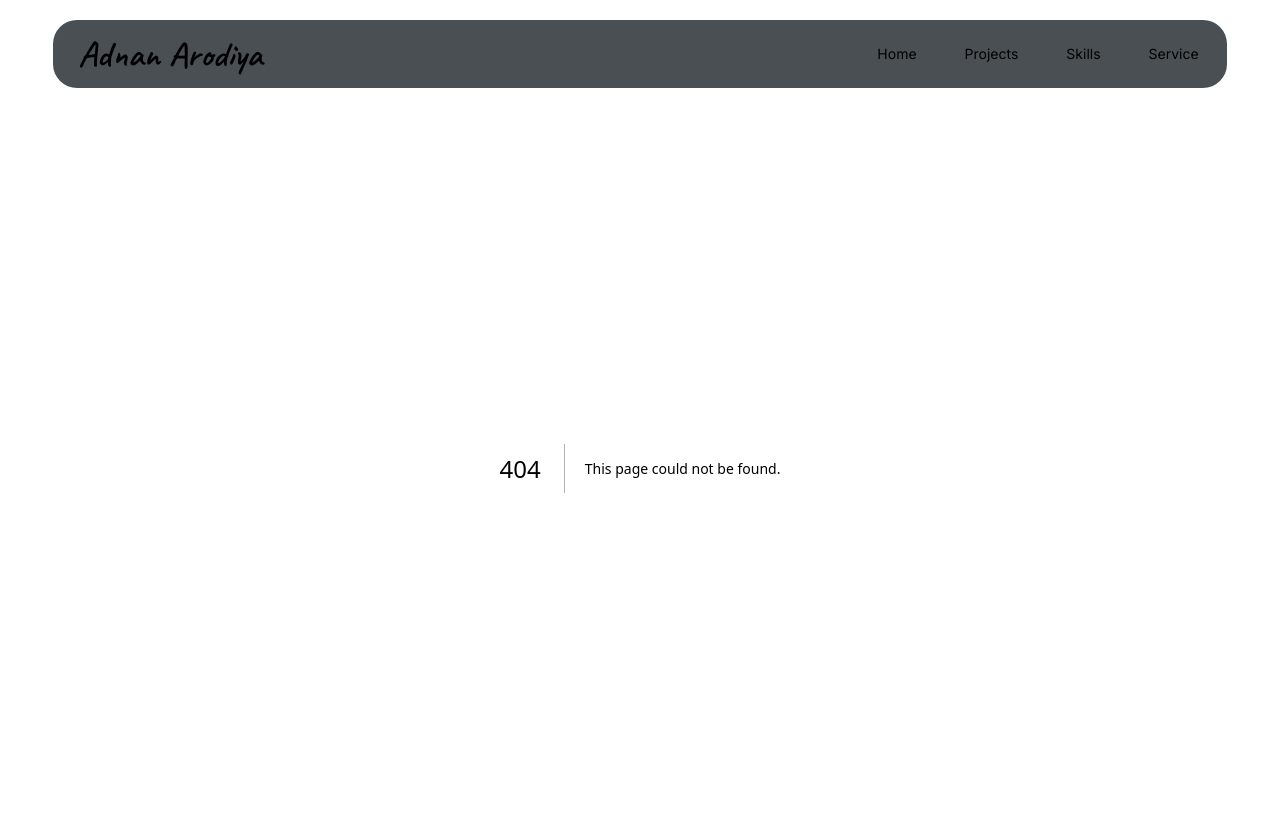
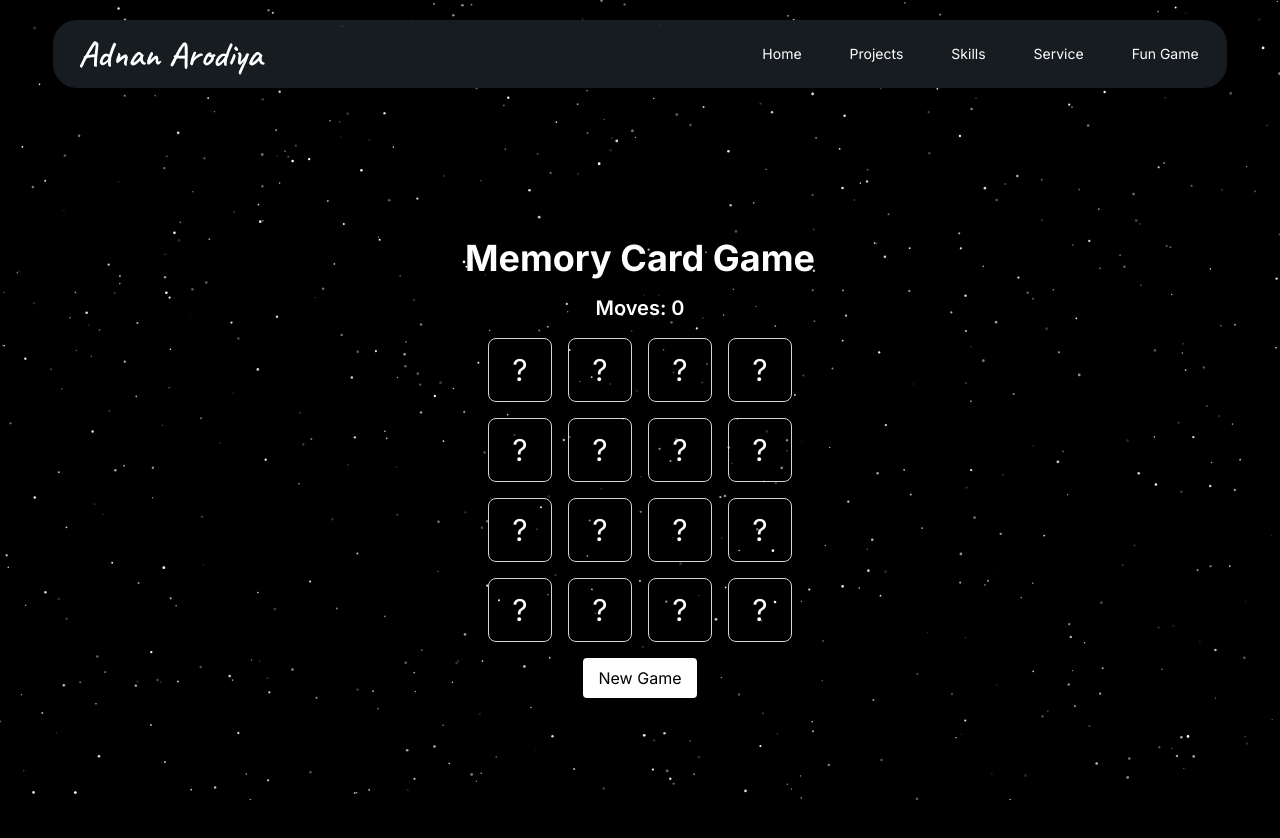
Before and after one commit to Adnanarodiya/Portfolio, a Next.js app: page /fun-game in a window 1280 px wide. Before the commit this address had no page. Shown: the top 838 px of the page. Built offline with nearby package versions, Linux system fonts and the light colour scheme.

Commit message:
ui changes and also add fungame

```diff
--- /dev/null
+++ b/src/app/components/memoryCard.tsx
@@ -0,0 +1,105 @@
+"use client"
+import React, { useState, useEffect } from 'react';
+
+interface Card {
+  id: number;
+  emoji: string;
+}
+
+const MemoryCard: React.FC = () => {
+  const [cards, setCards] = useState<Card[]>([]);
+  const [flipped, setFlipped] = useState<number[]>([]);
+  const [solved, setSolved] = useState<number[]>([]);
+  const [disabled, setDisabled] = useState<boolean>(false);
+  const [moves, setMoves] = useState<number>(0);
+  const [gameOver, setGameOver] = useState<boolean>(false);
+
+  const emojis: string[] = ['🐶', '🐱', '🐭', '🐹', '🐰', '🦊', '🐻', '🐼'];
+
+  useEffect(() => {
+    initializeGame();
+  }, []);
+
+  const initializeGame = (): void => {
+    const shuffledCards: Card[] = [...emojis, ...emojis]
+      .sort(() => Math.random() - 0.5)
+      .map((emoji, index) => ({ id: index, emoji }));
+    setCards(shuffledCards);
+    setFlipped([]);
+    setSolved([]);
+    setDisabled(false);
+    setMoves(0);
+    setGameOver(false);
+  };
+
+  const handleClick = (id: number): void => {
+    if (flipped.length === 0) {
+      setFlipped([id]);
+      setDisabled(false);
+    } else if (flipped.length === 1) {
+      setDisabled(true);
+      setFlipped([flipped[0], id]);
+      setMoves((prevMoves) => prevMoves + 1);
+
+      if (cards[flipped[0]].emoji === cards[id].emoji) {
+        setSolved((prevSolved) => [...prevSolved, flipped[0], id]);
+        setFlipped([]);
+        setDisabled(false);
+        if (solved.length + 2 === cards.length) setGameOver(true);
+      } else {
+        setTimeout(() => {
+          setFlipped([]);
+          setDisabled(false);
+        }, 1000);
+      }
+    }
+  };
+
+  const cardContent = (id: number, emoji: string, isFlipped: boolean): JSX.Element => {
+    return (
+      <div
+        className={`w-16 h-16 flex items-center justify-center text-3xl cursor-pointer rounded-lg transition-all duration-300 ${
+          isFlipped
+            ? 'bg-white text-black'
+            : 'bg-black text-white hover:bg-gray-800'
+        } border border-gray-300`}
+        onClick={() => !disabled && !isFlipped && handleClick(id)}
+      >
+        {isFlipped ? emoji : '?'}
+      </div>
+    );
+  };
+
+  return (
+    <div className="flex flex-col items-center justify-center min-h-screen  p-4 text-white">
+      <h1 className="text-4xl font-bold mb-4 ">Memory Card Game</h1>
+      <div className="mb-4">
+        <span className="text-xl font-semibold ">Moves: {moves}</span>
+      </div>
+      <div className="grid grid-cols-4 gap-4 mb-4">
+        {cards.map((card) => (
+          <div key={card.id}>
+            {cardContent(
+              card.id,
+              card.emoji,
+              flipped.includes(card.id) || solved.includes(card.id)
+            )}
+          </div>
+        ))}
+      </div>
+      {gameOver && (
+        <div className="text-2xl font-bold mb-4 ">
+          Congratulations! You won in {moves} moves!
+        </div>
+      )}
+      <button
+        className="px-4 py-2 bg-white text-black rounded hover:bg-gray-800 transition-colors duration-300"
+        onClick={initializeGame}
+      >
+        New Game
+      </button>
+    </div>
+  );
+};
+
+export default MemoryCard;
--- a/src/app/components/navbar.tsx
+++ b/src/app/components/navbar.tsx
@@ -37,6 +37,9 @@ export default function Navbar() {
             <li>
               <Link href='/service'>Service</Link>
             </li>
+            <li>
+              <Link href='/fun-game'>Fun Game</Link>
+            </li>
           </ul>
         </div>
         <div className='flex-none hidden md:flex'>
@@ -53,6 +56,9 @@ export default function Navbar() {
             <li>
               <Link href='/service'>Service</Link>
             </li>
+            <li>
+              <Link href='/fun-game'>Fun Game</Link>
+            </li>
           </ul>
         </div>
       </div>
--- /dev/null
+++ b/src/app/fun-game/page.tsx
@@ -0,0 +1,8 @@
+import MemoryCard from "../components/memoryCard";
+
+export default function FunGame() {
+
+  return (
+    <MemoryCard />
+  );
+}
--- a/src/app/project/page.tsx
+++ b/src/app/project/page.tsx
@@ -1,6 +1,33 @@
 import { HoverEffect } from "../components/aceternity/cardHoverEffect";
 
 const projects = [
+  {
+    image: "/IssacLord.png",
+    title: "Issac Lord",
+    description: "Currently working on developing a user-friendly e-commerce platform for Isaac Lord, featuring product browsing, advanced search, and seamless shopping cart functionality using modern web technologies",
+    link: "https://isaac-puce.vercel.app/",
+    type: "running",
+    use: [
+      "https://cdn.jsdelivr.net/gh/devicons/devicon@latest/icons/nextjs/nextjs-original.svg",
+      "https://cdn.jsdelivr.net/gh/devicons/devicon/icons/css3/css3-original.svg",
+      "https://cdn.jsdelivr.net/gh/devicons/devicon/icons/magento/magento-original.svg",
+      "https://cdn.jsdelivr.net/gh/devicons/devicon/icons/wordpress/wordpress-original.svg",
+      "https://cdn.jsdelivr.net/gh/devicons/devicon/icons/cpanel/cpanel-original.svg",
+
+    ],
+  },
+  {
+    image: "/QuikMart.png",
+    title: "QuikMart",
+    description: "Built a dynamic e-commerce website for seamless online shopping. Utilizes Supabase for real-time database management. All data is dynamically updated.",
+    link: "https://quik-mart.vercel.app/",
+    type: "running",
+    use: [
+      "https://cdn.jsdelivr.net/gh/devicons/devicon@latest/icons/react/react-original.svg",
+      "https://cdn.jsdelivr.net/gh/devicons/devicon@latest/icons/tailwindcss/tailwindcss-original.svg",
+      "https://cdn.jsdelivr.net/gh/devicons/devicon@latest/icons/supabase/supabase-original.svg",
+    ],
+  },
   {
     image: "/TMX.png",
     title: "TMX",
@@ -10,18 +37,6 @@ const projects = [
     use: [
       "https://cdn.jsdelivr.net/gh/devicons/devicon@latest/icons/nextjs/nextjs-original.svg",
       "https://cdn.jsdelivr.net/gh/devicons/devicon@latest/icons/tailwindcss/tailwindcss-original.svg",
-    ],
-  },
-  {
-    image: "/QuikMart.png",
-    title: "QuikMart",
-    description: "A front-end simulation of a real-world e-commerce app",
-    link: "https://quik-mart.vercel.app/",
-    type: "running",
-    use: [
-      "https://cdn.jsdelivr.net/gh/devicons/devicon@latest/icons/react/react-original.svg",
-      "https://cdn.jsdelivr.net/gh/devicons/devicon@latest/icons/tailwindcss/tailwindcss-original.svg",
-      "https://cdn.jsdelivr.net/gh/devicons/devicon@latest/icons/supabase/supabase-original.svg",
     ],
   },
   {
```
Also changed, not shown: public/IssacLord.png (added), 1 other file (tests, documents, lock files or other folders).
